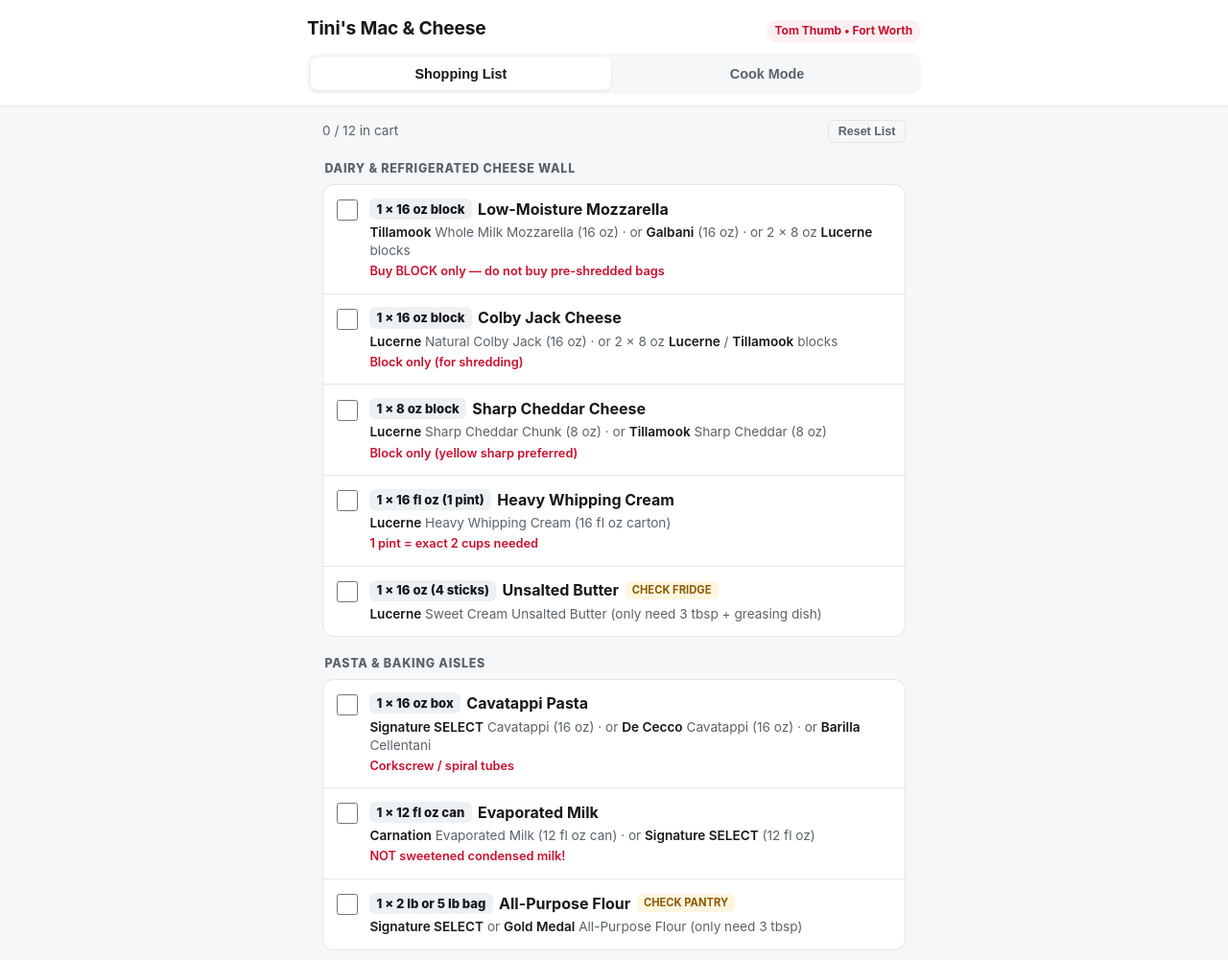
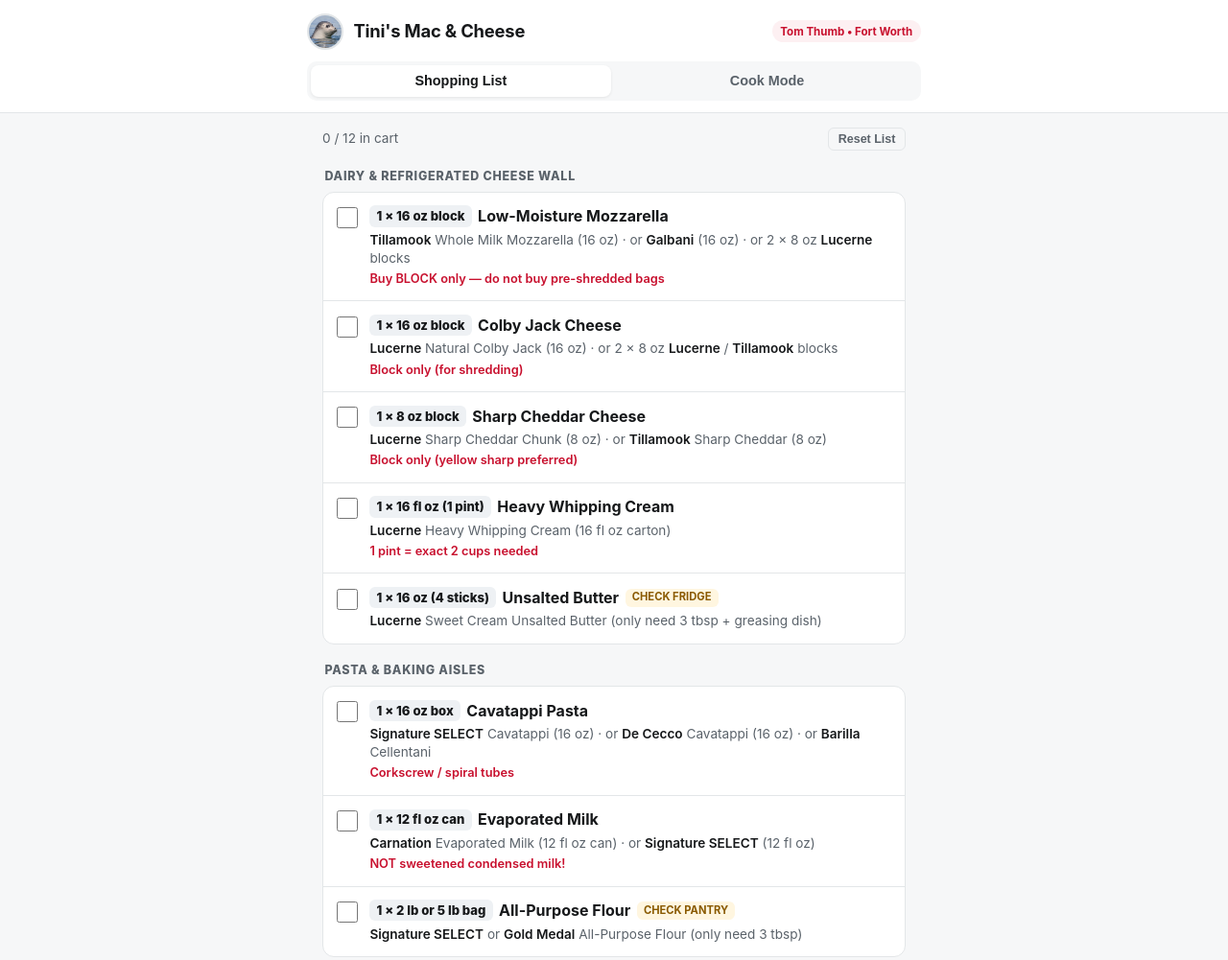
Before and after one commit to doodbleboi/sarahdrive, a plain HTML site: page index.html in a window 1280 px wide. Shown: the top 1001 px of the page at 96% size. Drawn offline with Linux system fonts and the light colour scheme.

Commit message:
Enhance index.html with SEO and style improvements
Added meta tags for social sharing and updated styles.

```diff
--- a/index.html
+++ b/index.html
@@ -4,6 +4,24 @@
   <meta charset="UTF-8">
   <meta name="viewport" content="width=device-width, initial-scale=1.0">
   <title>Tini's Mac & Cheese — Tom Thumb Fort Worth</title>
+
+  <!-- Browser Tab & Mobile Home Screen Icons -->
+  <link rel="icon" type="image/jpeg" href="https://doodbleboi.github.io/sarahdrive/logo.jpg">
+  <link rel="shortcut icon" type="image/jpeg" href="https://doodbleboi.github.io/sarahdrive/logo.jpg">
+  <link rel="apple-touch-icon" href="https://doodbleboi.github.io/sarahdrive/logo.jpg">
+
+  <!-- Link Preview / Social / SMS Thumbnails -->
+  <meta name="description" content="Glanceable Tom Thumb Fort Worth shopping list and Cook Mode for Tini's Mac & Cheese.">
+  <meta property="og:type" content="website">
+  <meta property="og:url" content="https://doodbleboi.github.io/sarahdrive/">
+  <meta property="og:title" content="Tini's Mac & Cheese — Tom Thumb Fort Worth">
+  <meta property="og:description" content="Interactive Tom Thumb shopping list with exact brands/sizes + step-by-step Cook Mode.">
+  <meta property="og:image" content="https://doodbleboi.github.io/sarahdrive/logo.jpg">
+  <meta name="twitter:card" content="summary_large_image">
+  <meta name="twitter:title" content="Tini's Mac & Cheese — Tom Thumb Fort Worth">
+  <meta name="twitter:description" content="Interactive Tom Thumb shopping list with exact brands/sizes + step-by-step Cook Mode.">
+  <meta name="twitter:image" content="https://doodbleboi.github.io/sarahdrive/logo.jpg">
+
   <style>
     :root {
       --bg: #f6f7f8;
@@ -33,7 +51,7 @@
     header {
       background: var(--card);
       border-bottom: 1px solid var(--border);
-      padding: 1rem 1rem 0.75rem;
+      padding: 0.85rem 1rem 0.75rem;
       position: sticky;
       top: 0;
       z-index: 10;
@@ -47,24 +65,45 @@
     .title-row {
       display: flex;
       justify-content: space-between;
-      align-items: baseline;
-      gap: 0.5rem;
+      align-items: center;
+      gap: 0.65rem;
+    }
+
+    .brand-left {
+      display: flex;
+      align-items: center;
+      gap: 0.65rem;
+      min-width: 0;
+    }
+
+    .corner-logo {
+      width: 38px;
+      height: 38px;
+      border-radius: 50%;
+      object-fit: cover;
+      border: 2px solid var(--border);
+      flex-shrink: 0;
+      display: block;
     }
 
     h1 {
-      font-size: 1.2rem;
+      font-size: 1.15rem;
       margin: 0;
       letter-spacing: -0.01em;
+      white-space: nowrap;
+      overflow: hidden;
+      text-overflow: ellipsis;
     }
 
     .store-badge {
-      font-size: 0.75rem;
+      font-size: 0.72rem;
       font-weight: 700;
       color: var(--accent);
       background: var(--accent-soft);
-      padding: 0.2rem 0.55rem;
+      padding: 0.22rem 0.55rem;
       border-radius: 999px;
       white-space: nowrap;
+      flex-shrink: 0;
     }
 
     .tabs {
@@ -307,7 +346,10 @@
 <header>
   <div class="header-inner">
     <div class="title-row">
-      <h1>Tini's Mac &amp; Cheese</h1>
+      <div class="brand-left">
+        <img src="./logo.jpg" alt="Logo" class="corner-logo">
+        <h1>Tini's Mac &amp; Cheese</h1>
+      </div>
       <span class="store-badge">Tom Thumb • Fort Worth</span>
     </div>
     <div class="tabs">
```
